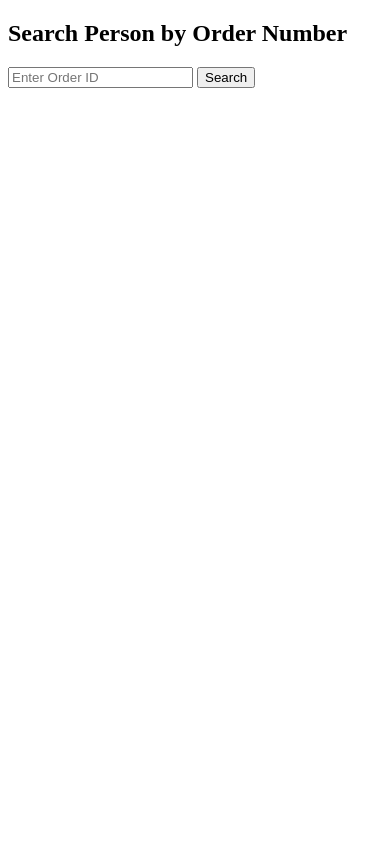
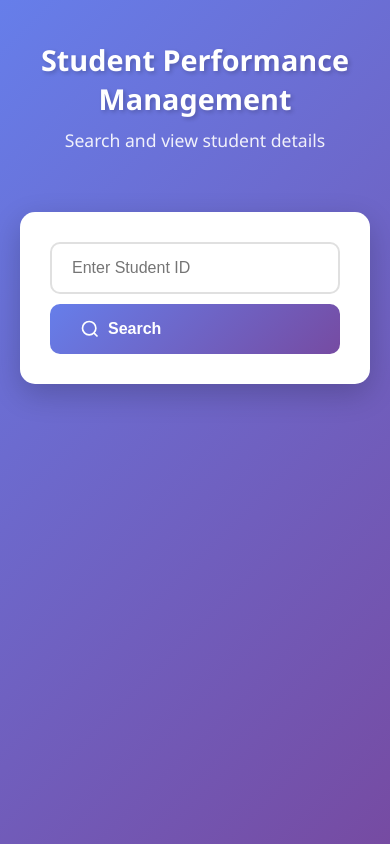
Before and after one commit to Sadeedesh/Data_mining_student_performance, a Flask app: page / in a window 390 px wide. Run offline with Flask 3, Linux system fonts and the light colour scheme.

Commit message:
create web page....

```diff
--- /dev/null
+++ b/static/style.css
@@ -0,0 +1,210 @@
+* {
+    margin: 0;
+    padding: 0;
+    box-sizing: border-box;
+}
+
+body {
+    font-family: 'Segoe UI', Tahoma, Geneva, Verdana, sans-serif;
+    background: linear-gradient(135deg, #667eea 0%, #764ba2 100%);
+    min-height: 100vh;
+    padding: 20px;
+}
+
+.container {
+    max-width: 1000px;
+    margin: 0 auto;
+}
+
+header {
+    text-align: center;
+    color: white;
+    margin-bottom: 40px;
+    padding: 20px;
+}
+
+header h1 {
+    font-size: 2.5rem;
+    margin-bottom: 10px;
+    text-shadow: 2px 2px 4px rgba(0,0,0,0.2);
+}
+
+.subtitle {
+    font-size: 1.1rem;
+    opacity: 0.9;
+}
+
+.search-section {
+    background: white;
+    padding: 30px;
+    border-radius: 15px;
+    box-shadow: 0 10px 30px rgba(0,0,0,0.2);
+    margin-bottom: 30px;
+}
+
+.search-form {
+    max-width: 600px;
+    margin: 0 auto;
+}
+
+.input-group {
+    display: flex;
+    gap: 10px;
+}
+
+.input-group input {
+    flex: 1;
+    padding: 15px 20px;
+    border: 2px solid #e0e0e0;
+    border-radius: 10px;
+    font-size: 1rem;
+    transition: all 0.3s;
+}
+
+.input-group input:focus {
+    outline: none;
+    border-color: #667eea;
+    box-shadow: 0 0 0 3px rgba(102, 126, 234, 0.1);
+}
+
+.input-group button {
+    padding: 15px 30px;
+    background: linear-gradient(135deg, #667eea 0%, #764ba2 100%);
+    color: white;
+    border: none;
+    border-radius: 10px;
+    font-size: 1rem;
+    font-weight: 600;
+    cursor: pointer;
+    display: flex;
+    align-items: center;
+    gap: 8px;
+    transition: transform 0.2s, box-shadow 0.2s;
+}
+
+.input-group button:hover {
+    transform: translateY(-2px);
+    box-shadow: 0 5px 15px rgba(102, 126, 234, 0.4);
+}
+
+.alert {
+    padding: 15px 20px;
+    border-radius: 10px;
+    margin-top: 20px;
+    text-align: center;
+    font-weight: 500;
+}
+
+.alert.error {
+    background: #fee;
+    color: #c33;
+    border: 1px solid #fcc;
+}
+
+.results-section {
+    background: white;
+    padding: 30px;
+    border-radius: 15px;
+    box-shadow: 0 10px 30px rgba(0,0,0,0.2);
+}
+
+.results-section h2 {
+    color: #333;
+    margin-bottom: 25px;
+    font-size: 1.8rem;
+}
+
+.student-card {
+    border: 1px solid #e0e0e0;
+    border-radius: 12px;
+    overflow: hidden;
+}
+
+.card-header {
+    background: linear-gradient(135deg, #667eea 0%, #764ba2 100%);
+    padding: 25px;
+    display: flex;
+    align-items: center;
+    gap: 20px;
+    color: white;
+}
+
+.avatar {
+    width: 60px;
+    height: 60px;
+    background: rgba(255,255,255,0.3);
+    border-radius: 50%;
+    display: flex;
+    align-items: center;
+    justify-content: center;
+    font-size: 1.5rem;
+    font-weight: bold;
+    border: 3px solid white;
+}
+
+.header-info h3 {
+    font-size: 1.3rem;
+    margin-bottom: 8px;
+}
+
+.badge {
+    background: rgba(255,255,255,0.3);
+    padding: 5px 15px;
+    border-radius: 20px;
+    font-size: 0.9rem;
+    display: inline-block;
+}
+
+.card-body {
+    padding: 25px;
+}
+
+.info-grid {
+    display: grid;
+    grid-template-columns: repeat(auto-fit, minmax(250px, 1fr));
+    gap: 20px;
+}
+
+.info-item {
+    padding: 15px;
+    background: #f8f9fa;
+    border-radius: 8px;
+    border-left: 4px solid #667eea;
+    transition: transform 0.2s;
+}
+
+.info-item:hover {
+    transform: translateX(5px);
+    background: #f0f2ff;
+}
+
+.info-item .label {
+    display: block;
+    font-size: 0.85rem;
+    color: #666;
+    text-transform: uppercase;
+    letter-spacing: 0.5px;
+    margin-bottom: 5px;
+    font-weight: 600;
+}
+
+.info-item .value {
+    display: block;
+    font-size: 1.1rem;
+    color: #333;
+    font-weight: 500;
+}
+
+@media (max-width: 768px) {
+    header h1 {
+        font-size: 1.8rem;
+    }
+
+    .input-group {
+        flex-direction: column;
+    }
+
+    .info-grid {
+        grid-template-columns: 1fr;
+    }
+}
--- a/templates/index.html
+++ b/templates/index.html
@@ -1,32 +1,62 @@
 <!DOCTYPE html>
-<html>
+<html lang="en">
 <head>
-    <title>Order Search System</title>
+    <meta charset="UTF-8">
+    <meta name="viewport" content="width=device-width, initial-scale=1.0">
+    <title>Student Performance System</title>
+    <link rel="stylesheet" href="{{ url_for('static', filename='style.css') }}">
 </head>
 <body>
+    <div class="container">
+        <header>
+            <h1>Student Performance Management</h1>
+            <p class="subtitle">Search and view student details</p>
+        </header>
 
-    <h2>Search Person by Order Number</h2>
-
-    <form method="POST">
-        <input type="number" name="order_id" placeholder="Enter Order ID" required>
-        <button type="submit">Search</button>
+        <div class="search-section">
+            <form method="POST" class="search-form">
+                <div class="input-group">
+                    <input type="number" name="order_id" placeholder="Enter Student ID" required>
+                    <button type="submit">
+                        <svg width="20" height="20" viewBox="0 0 24 24" fill="none" stroke="currentColor" stroke-width="2">
+                            <circle cx="11" cy="11" r="8"></circle>
+                            <path d="m21 21-4.35-4.35"></path>
+                        </svg>
+                        Search
+                    </button>
+                </div>
             </form>
 
             {% if error %}
-        <p style="color:red;">{{ error }}</p>
+                <div class="alert error">{{ error }}</div>
             {% endif %}
+        </div>
 
         {% if person is not none and not person.empty %}
-        <h3>Person Details:</h3>
-        <table border="1" cellpadding="5">
+            <div class="results-section">
+                <h2>Student Details</h2>
+                <div class="student-card">
+                    <div class="card-header">
+                        <div class="avatar">{{ person.iloc[0]['school'] if 'school' in person.columns else 'S' }}</div>
+                        <div class="header-info">
+                            <h3>Student ID: {{ person.iloc[0]['order_id'] if 'order_id' in person.columns else 'N/A' }}</h3>
+                            <span class="badge">{{ person.iloc[0]['school'] if 'school' in person.columns else 'N/A' }}</span>
+                        </div>
+                    </div>
+
+                    <div class="card-body">
+                        <div class="info-grid">
                             {% for col in person.columns %}
-            <tr>
-                <th>{{ col }}</th>
-                <td>{{ person.iloc[0][col] }}</td>
-            </tr>
+                            <div class="info-item">
+                                <span class="label">{{ col }}</span>
+                                <span class="value">{{ person.iloc[0][col] }}</span>
+                            </div>
                             {% endfor %}
-        </table>
+                        </div>
+                    </div>
+                </div>
+            </div>
         {% endif %}
-
+    </div>
 </body>
 </html>
```
Also changed, not shown: 1 other file. Lines whose indentation alone changed are shown as unchanged.
